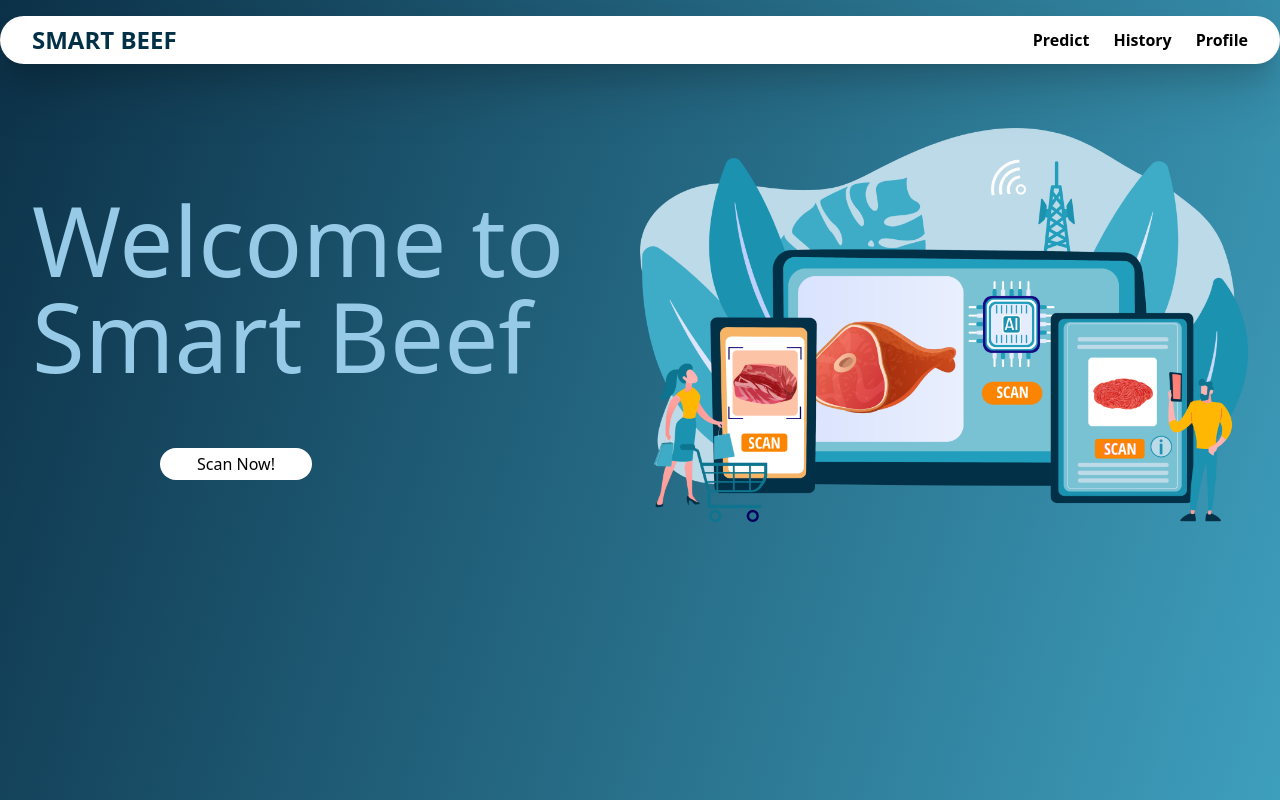
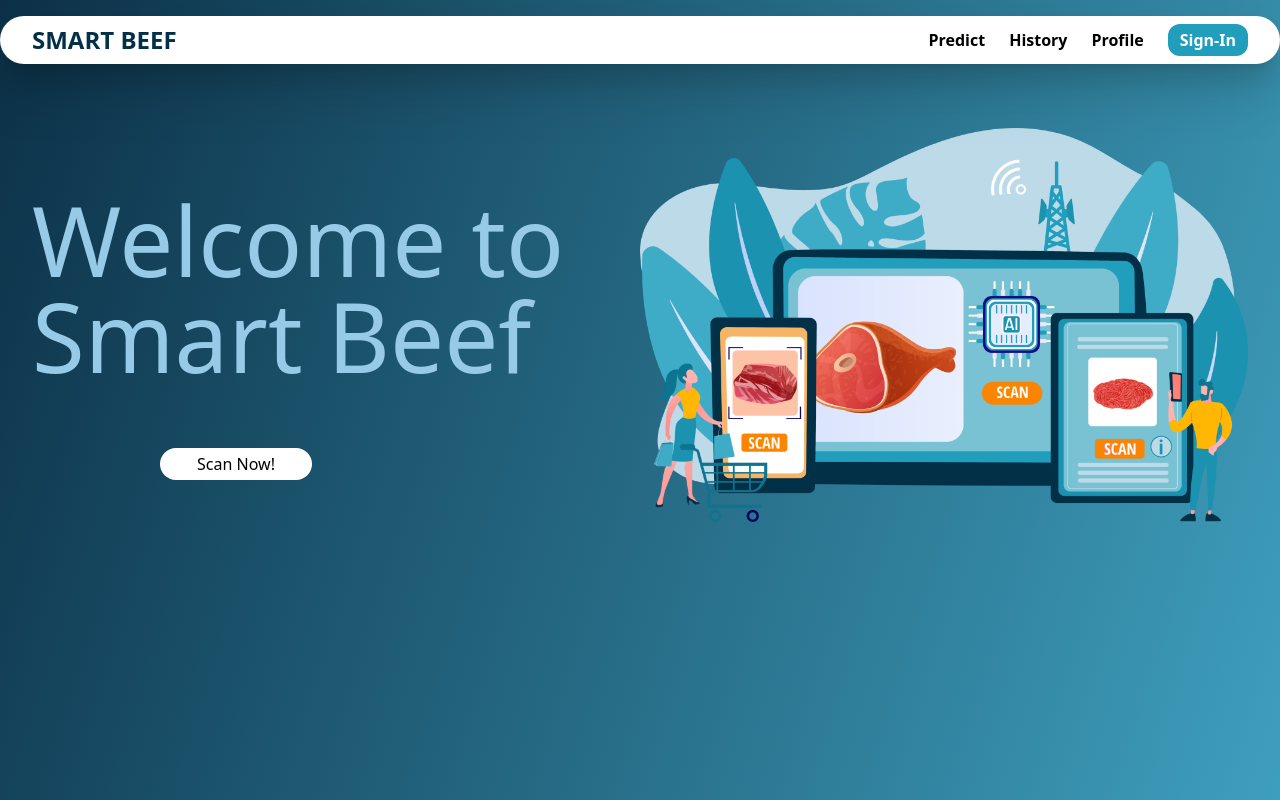
Before and after one commit to hasanchamdany/SmartBeef-Frontend, a Next.js app: page / in a window 1280 px wide. Built offline with nearby package versions, Linux system fonts and the light colour scheme.

Commit message:
fix(navbar): add navbar element part Sign-In

```diff
--- a/src/components/Navbar/Navbar.jsx
+++ b/src/components/Navbar/Navbar.jsx
@@ -64,20 +64,23 @@ const Navbar = () => {
                 <ul className="items-center justify-center space-y-8 md:flex md:space-x-6 md:space-y-0">
                   <li className="text-black">
                     <Link href="/scan">
-                      <div className="font-poppins font-semibold ">
-                        Predict
-                      </div>
+                      <div className="font-poppins font-semibold ">Predict</div>
                     </Link>
                   </li>
                   <li className="text-black">
-                  <Link href="/history">
-                    <div className="font-poppins font-semibold ">History</div>
-                  </Link>
-                </li>
+                    <Link href="/history">
+                      <div className="font-poppins font-semibold ">History</div>
+                    </Link>
+                  </li>
                   <li className="text-black">
                     <Link href="/profile">
-                      <div className="font-poppins font-semibold ">
-                        Profile
+                      <div className="font-poppins font-semibold ">Profile</div>
+                    </Link>
+                  </li>
+                  <li className="text-black">
+                    <Link href="/signin">
+                      <div className="font-poppins font-semibold bg-blue-medium hover:bg-blue-pale py-1 px-3 rounded-xl text-white">
+                        Sign-In
                       </div>
                     </Link>
                   </li>
```
